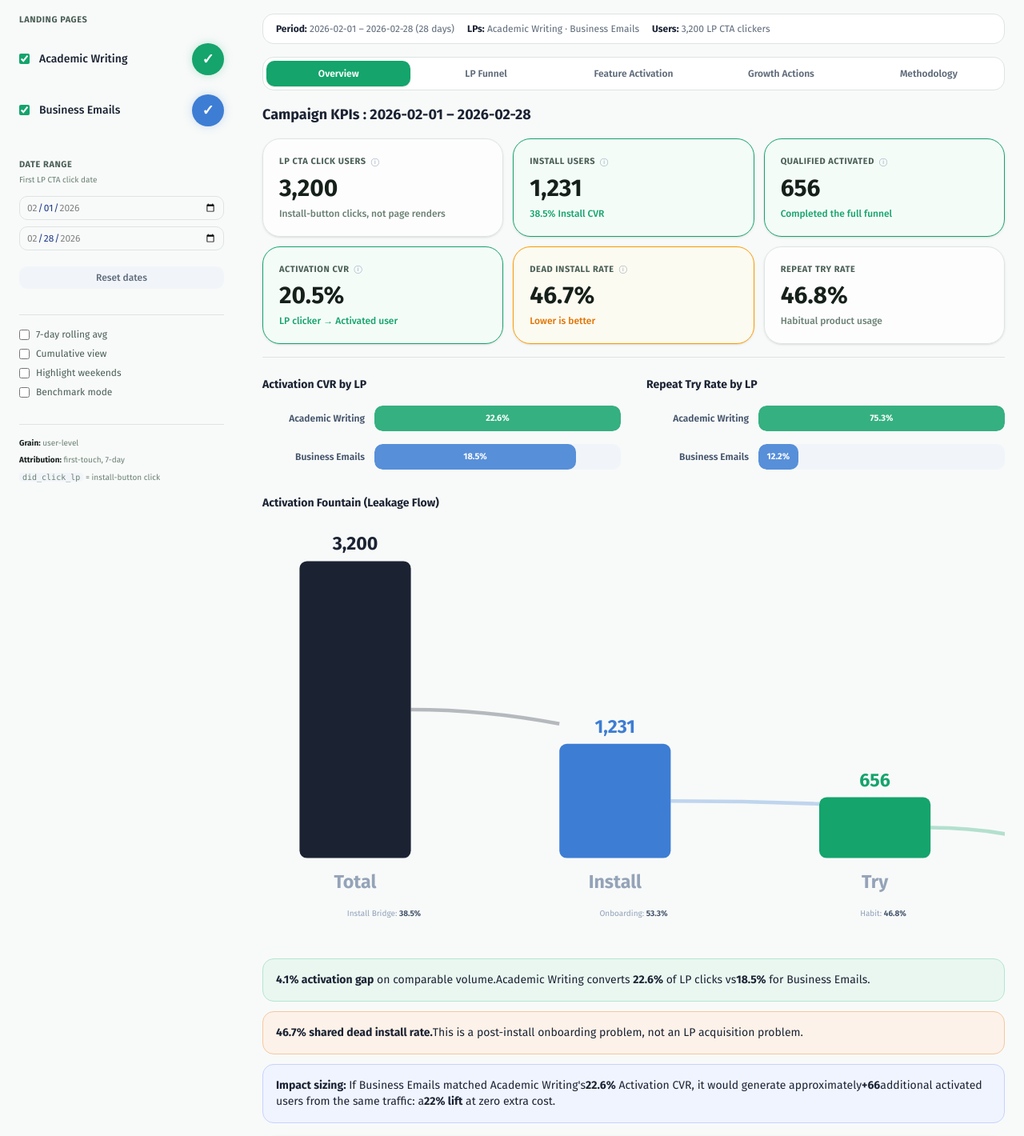
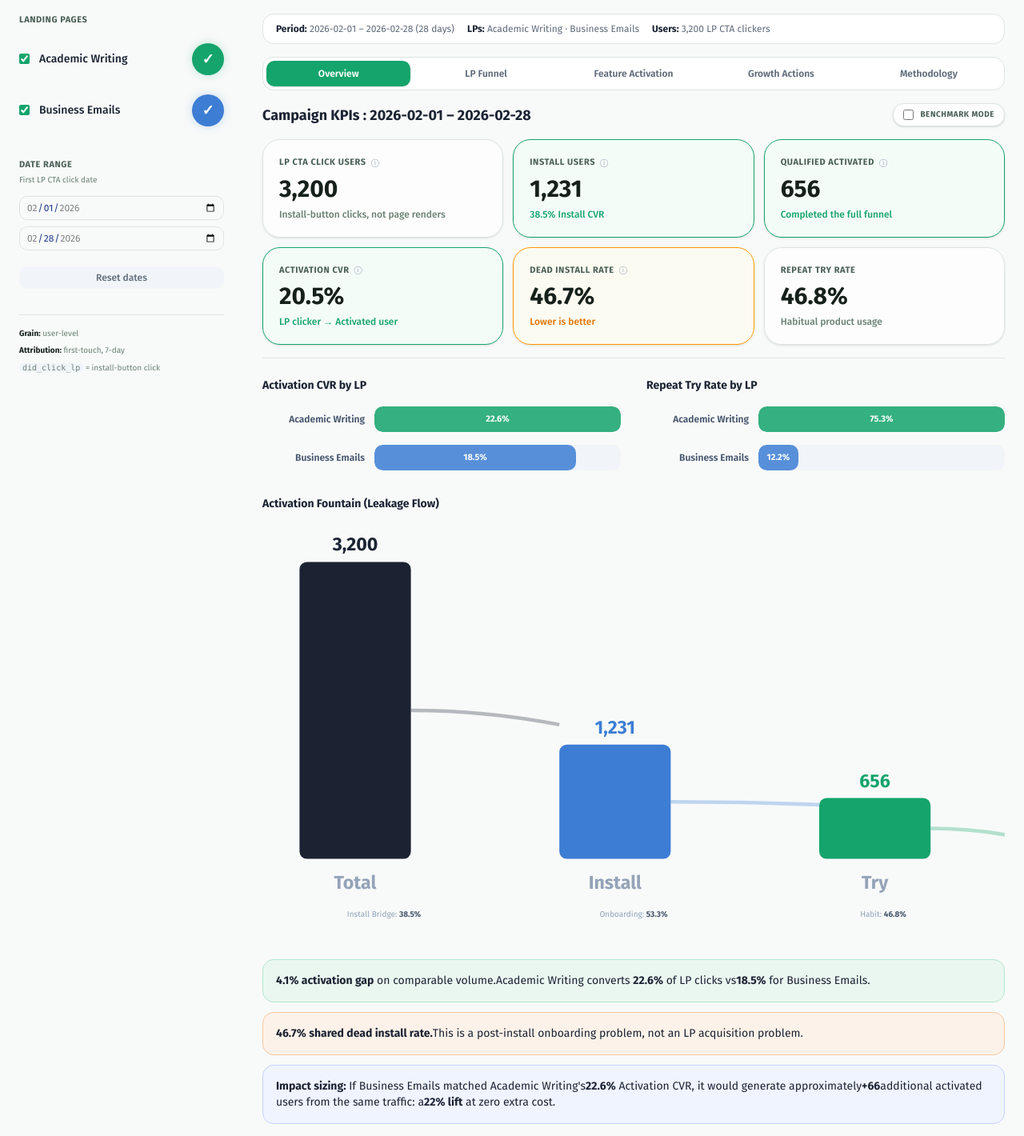
Before and after one commit to arikshvarts/grammarly-growth-assignment, a Next.js app in the folder web/: page /dashboard in a window 1280 px wide. Shown: the part 80-1500 px from the top of the page at 80% size. Built offline with nearby package versions, Linux system fonts and the light colour scheme.

Commit message:
UX Polish: Contextualize toggles by moving them into relevant chart headers

```diff
--- a/web/src/components/dashboard-client.tsx
+++ b/web/src/components/dashboard-client.tsx
@@ -671,24 +671,6 @@ export function DashboardClient({ userFunnelCsv, cohortCsv, dailyCsv, featureCsv
             </button>
           </div>
 
-          <div className="space-y-2 pt-4 border-t border-[#dde4e1]">
-            <label className="flex items-center gap-2 cursor-pointer group">
-              <input type="checkbox" checked={showRolling} onChange={e => { setShowRolling(e.target.checked); if(e.target.checked) setIsCumulative(false); }} className="accent-[#14a46c]" />
-              <span className="text-xs text-[#4a5f56] group-hover:text-[#14a46c] transition-colors">7-day rolling avg</span>
-            </label>
-            <label className="flex items-center gap-2 cursor-pointer group">
-              <input type="checkbox" checked={isCumulative} onChange={e => { setIsCumulative(e.target.checked); if(e.target.checked) setShowRolling(false); }} className="accent-[#14a46c]" />
-              <span className="text-xs text-[#4a5f56] group-hover:text-[#14a46c] transition-colors">Cumulative view</span>
-            </label>
-            <label className="flex items-center gap-2 cursor-pointer group">
-              <input type="checkbox" checked={showWeekends} onChange={e => setShowWeekends(e.target.checked)} className="accent-[#14a46c]" />
-              <span className="text-xs text-[#4a5f56] group-hover:text-[#14a46c] transition-colors">Highlight weekends</span>
-            </label>
-            <label className="flex items-center gap-2 cursor-pointer group">
-              <input type="checkbox" checked={isBenchmark} onChange={e => setIsBenchmark(e.target.checked)} className="accent-[#14a46c]" />
-              <span className="text-xs text-[#4a5f56] group-hover:text-[#14a46c] transition-colors">Benchmark mode</span>
-            </label>
-          </div>
 
           <div className="space-y-1.5 pt-4 border-t border-[#dde4e1]">
             <div className="text-[10px] text-[#6a8074]"><strong className="text-[#16201b]">Grain:</strong> user-level</div>
@@ -718,7 +700,13 @@ export function DashboardClient({ userFunnelCsv, cohortCsv, dailyCsv, featureCsv
           {/* ── TAB 0: OVERVIEW ──────────────────────────────────────── */}
           {activeTab === 0 && (
             <div className="space-y-4">
+              <div className="flex items-center justify-between">
                 <h2 className="text-lg font-bold text-[#1b2333]">Campaign KPIs : {periodLabel}</h2>
+                <label className="flex items-center gap-2 cursor-pointer group bg-white border border-[#dde4e1] px-3 py-1.5 rounded-xl shadow-sm hover:border-[#14a46c] transition-all">
+                  <input type="checkbox" checked={isBenchmark} onChange={e => setIsBenchmark(e.target.checked)} className="accent-[#14a46c]" />
+                  <span className="text-[10px] font-bold text-[#4a5f56] group-hover:text-[#14a46c] uppercase tracking-wider">Benchmark Mode</span>
+                </label>
+              </div>
               <div className="grid grid-cols-2 xl:grid-cols-3 gap-3">
                 <KpiCard label="LP CTA Click Users" value={num(totals.clicks)} sub="Install-button clicks, not page renders" tip={KPI_TOOLTIPS['LP CTA Click Users']} />
                 <KpiCard label="Install Users" value={num(totals.installs)} sub={`${pct(totals.installCvr)} Install CVR`} highlight
@@ -794,6 +782,7 @@ export function DashboardClient({ userFunnelCsv, cohortCsv, dailyCsv, featureCsv
                 </div>
               )}
 
+
               {/* Daily volume line chart */}
               <div className="bg-white rounded-2xl border border-[#dde4e1] p-5 shadow-sm">
                 <div className="flex items-center justify-between mb-4">
@@ -803,6 +792,7 @@ export function DashboardClient({ userFunnelCsv, cohortCsv, dailyCsv, featureCsv
                       {dailyViewType === 'pct' ? 'Daily conversion rate vs LP clicks' : 'Unique users per action per day'}
                     </div>
                   </div>
+                  <div className="flex items-center gap-2">
                     <div className="flex bg-[#f1f5f9] p-1 rounded-lg">
                       <button
                         onClick={() => setDailyViewType('num')}
@@ -814,6 +804,21 @@ export function DashboardClient({ userFunnelCsv, cohortCsv, dailyCsv, featureCsv
                         className={`px-3 py-1 text-[10px] font-bold rounded-md transition-all ${dailyViewType === 'pct' ? 'bg-white text-[#14a46c] shadow-sm' : 'text-[#5f6b7a] hover:text-[#1b2333]'}`}>
                         % CVR
                       </button>
+                    </div>
+                    <label className="flex items-center gap-1.5 cursor-pointer group bg-[#f1f5f9] px-2 py-1 rounded-lg hover:bg-[#e2e8f0] transition-colors">
+                      <input type="checkbox" checked={showRolling} onChange={e => { setShowRolling(e.target.checked); if(e.target.checked) setIsCumulative(false); }} className="accent-[#14a46c]" />
+                      <span className="text-[9px] font-bold text-[#5f6b7a] group-hover:text-[#1b2333] uppercase">Rolling</span>
+                    </label>
+                    <label className="flex items-center gap-1.5 cursor-pointer group bg-[#f1f5f9] px-2 py-1 rounded-lg hover:bg-[#e2e8f0] transition-colors">
+                      <input type="checkbox" checked={showWeekends} onChange={e => setShowWeekends(e.target.checked)} className="accent-[#14a46c]" />
+                      <span className="text-[9px] font-bold text-[#5f6b7a] group-hover:text-[#1b2333] uppercase">Weekends</span>
+                    </label>
+                    {dailyViewType === 'num' && (
+                      <label className="flex items-center gap-1.5 cursor-pointer group bg-[#f1f5f9] px-2 py-1 rounded-lg hover:bg-[#e2e8f0] transition-colors">
+                        <input type="checkbox" checked={isCumulative} onChange={e => { setIsCumulative(e.target.checked); if(e.target.checked) setShowRolling(false); }} className="accent-[#14a46c]" />
+                        <span className="text-[9px] font-bold text-[#5f6b7a] group-hover:text-[#1b2333] uppercase">Cumulative</span>
+                      </label>
+                    )}
                   </div>
                 </div>
                 <div className="flex gap-4 text-xs mb-3">
@@ -899,9 +904,23 @@ export function DashboardClient({ userFunnelCsv, cohortCsv, dailyCsv, featureCsv
 
               {/* Cohort CVR over time */}
               <div className="bg-white rounded-2xl border border-[#dde4e1] p-5 shadow-sm">
+                <div className="flex items-center justify-between mb-4">
+                  <div>
                     <div className="text-sm font-bold text-[#1b2333] mb-1">Cohort Activation CVR Over Time</div>
-                <div className="text-xs text-[#5f6b7a] mb-4">
+                    <div className="text-xs text-[#5f6b7a]">
                       Daily cohort CVR · Last 2–3 days may read low as attribution windows extend past the dataset
+                    </div>
+                  </div>
+                  <div className="flex items-center gap-2">
+                    <label className="flex items-center gap-1.5 cursor-pointer group bg-[#f1f5f9] px-2 py-1 rounded-lg hover:bg-[#e2e8f0] transition-colors">
+                      <input type="checkbox" checked={showRolling} onChange={e => setShowRolling(e.target.checked)} className="accent-[#14a46c]" />
+                      <span className="text-[9px] font-bold text-[#5f6b7a] group-hover:text-[#1b2333] uppercase">Rolling</span>
+                    </label>
+                    <label className="flex items-center gap-1.5 cursor-pointer group bg-[#f1f5f9] px-2 py-1 rounded-lg hover:bg-[#e2e8f0] transition-colors">
+                      <input type="checkbox" checked={showWeekends} onChange={e => setShowWeekends(e.target.checked)} className="accent-[#14a46c]" />
+                      <span className="text-[9px] font-bold text-[#5f6b7a] group-hover:text-[#1b2333] uppercase">Weekends</span>
+                    </label>
+                  </div>
                 </div>
                 <div className="flex gap-4 text-xs mb-3">
                   {cohortSeries.map(s => (
```
Lines whose indentation alone changed are shown as unchanged.
